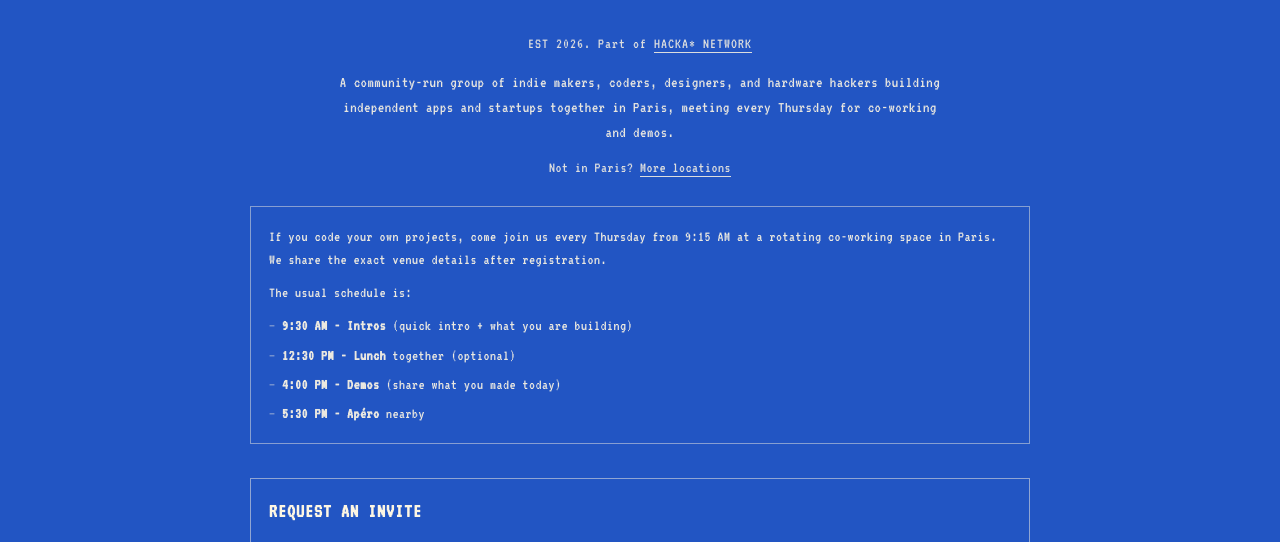
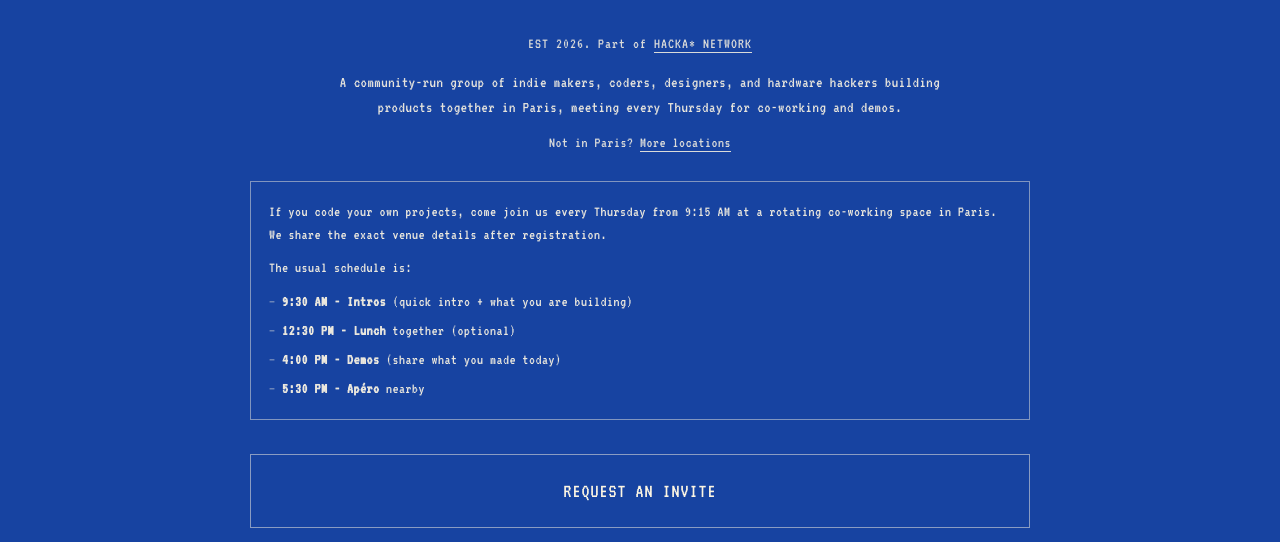
Before and after one commit to boriemannetje/hackaris, a Next.js app: page / in a window 1280 px wide. Shown: the part 258-800 px from the top of the page. Built offline with nearby package versions, Linux system fonts and the light colour scheme; no server answers.

Commit message:
Update dependencies to Next.js 16.2.4 and ESLint config; change base URL in robots file; modify theme background color; enhance registration form with toggle functionality and improved styles; update footer text.

```diff
--- a/app/[[...tab]]/page.tsx
+++ b/app/[[...tab]]/page.tsx
@@ -25,7 +25,7 @@ export default function Home() {
             </p>
             <p className={styles.lead}>
               A community-run group of indie makers, coders, designers, and
-              hardware hackers building independent apps and startups together
+              hardware hackers building products together
               in Paris, meeting every Thursday for co-working and demos.
             </p>
             <p className={styles.subLead}>
@@ -68,7 +68,7 @@ export default function Home() {
         <RegistrationForm />
 
         <footer className={styles.footer}>
-          <p>HACKARIS 2026</p>
+          <p>HACKARIS</p>
         </footer>
       </main>
     </>
--- a/app/components/RegistrationForm.module.css
+++ b/app/components/RegistrationForm.module.css
@@ -17,9 +17,43 @@
 }
 
 .title {
+  width: 100%;
+  border: 0;
+  background: var(--bg);
+  color: var(--fg);
+  font-family: inherit;
   font-size: 20px;
   letter-spacing: 1px;
   text-transform: uppercase;
+  text-align: center;
+  padding: 8px 12px;
+  cursor: pointer;
+  outline: none;
+}
+
+.title:hover,
+.title:focus-visible {
+  background: var(--fg);
+  color: var(--bg);
+}
+
+.panel {
+  overflow: hidden;
+  transform-origin: top;
+  transition:
+    max-height 280ms ease,
+    opacity 220ms ease;
+}
+
+.panelClosed {
+  max-height: 0;
+  opacity: 0;
+  pointer-events: none;
+}
+
+.panelOpen {
+  max-height: 1300px;
+  opacity: 1;
 }
 
 .note {
--- a/app/components/RegistrationForm.tsx
+++ b/app/components/RegistrationForm.tsx
@@ -41,6 +41,7 @@ export default function RegistrationForm() {
   const submitTimeoutRef = useRef<number | null>(null);
   const [submitState, setSubmitState] = useState<SubmitState>("idle");
   const [isSubmitting, setIsSubmitting] = useState(false);
+  const [isOpen, setIsOpen] = useState(false);
 
   const completeSubmission = useCallback((nextState: SubmitState) => {
     pendingSubmissionRef.current = false;
@@ -113,8 +114,20 @@ export default function RegistrationForm() {
         onLoad={handleHiddenFrameLoad}
       />
 
-      <h3 className={styles.title}>Request An Invite</h3>
+      <button
+        type="button"
+        className={styles.title}
+        aria-expanded={isOpen}
+        aria-controls="invite-request-form-panel"
+        onClick={() => setIsOpen((current) => !current)}
+      >
+        Request An Invite
+      </button>
 
+      <div
+        id="invite-request-form-panel"
+        className={`${styles.panel} ${isOpen ? styles.panelOpen : styles.panelClosed}`}
+      >
         <form
           ref={formRef}
           className={styles.form}
@@ -193,6 +206,7 @@ export default function RegistrationForm() {
             <p className={styles.success}>Thanks, invite request received.</p>
           )}
         </form>
+      </div>
     </section>
   );
 }
--- a/app/robots.ts
+++ b/app/robots.ts
@@ -1,6 +1,6 @@
 import type { MetadataRoute } from "next";
 
-const baseUrl = "https://hackaris.org";
+const baseUrl = "https://hackaris.xyz";
 
 export default function robots(): MetadataRoute.Robots {
   return {
--- a/app/theme.css
+++ b/app/theme.css
@@ -6,7 +6,7 @@
 */
 
 :root {
-  --bg: #2255c3;
+  --bg: #1743a1;
   --fg: #fdf6e3;
   --fg-outline: color-mix(in srgb, var(--fg) 50%, transparent);
 }
--- a/package.json
+++ b/package.json
@@ -12,7 +12,7 @@
     "@react-three/drei": "^10.7.7",
     "@react-three/fiber": "^9.4.2",
     "@types/three": "^0.181.0",
-    "next": "^16.1.6",
+    "next": "^16.2.4",
     "react": "19.2.0",
     "react-dom": "19.2.0",
     "three": "^0.181.2"
@@ -22,7 +22,7 @@
     "@types/react": "^19",
     "@types/react-dom": "^19",
     "eslint": "^9",
-    "eslint-config-next": "^16.1.6",
+    "eslint-config-next": "^16.2.4",
     "typescript": "^5"
   }
 }
```
Also changed, not shown: public/image.png, 1 other file (tests, documents, lock files or other folders). Lines whose indentation alone changed are shown as unchanged.
